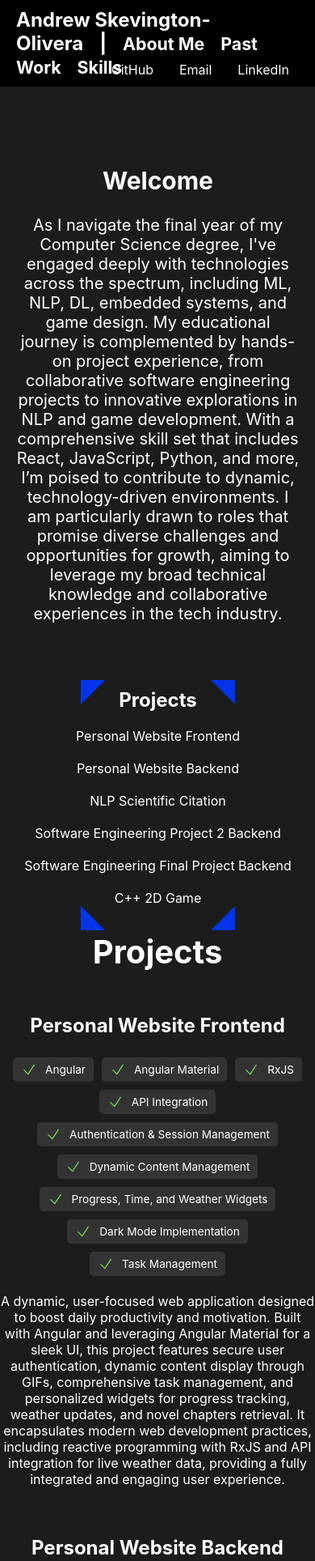
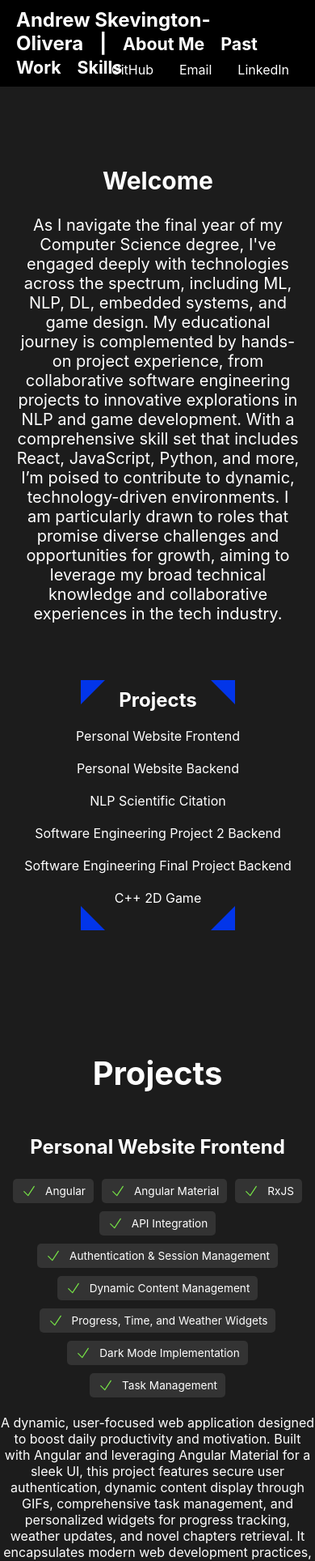
Before and after one commit to AndrewASO/portfolioWebsite, a React (Create React App) app: page / in a window 390 px wide. Shown: the top 1928 px of the page at 81% size. Built offline with nearby package versions, Linux system fonts and the light colour scheme.

Commit message:
Padding issue w projects-container

```diff
--- a/src/App.css
+++ b/src/App.css
@@ -29,7 +29,7 @@ body {
   }
 
   .projects-container {
-    padding-top: 150px; /* Adds padding at the top of the projects section on mobile */
+    padding-top: 300px; /* Adds padding at the top of the projects section on mobile */
   }
 
   .about-container, .projects-links-container {
```
